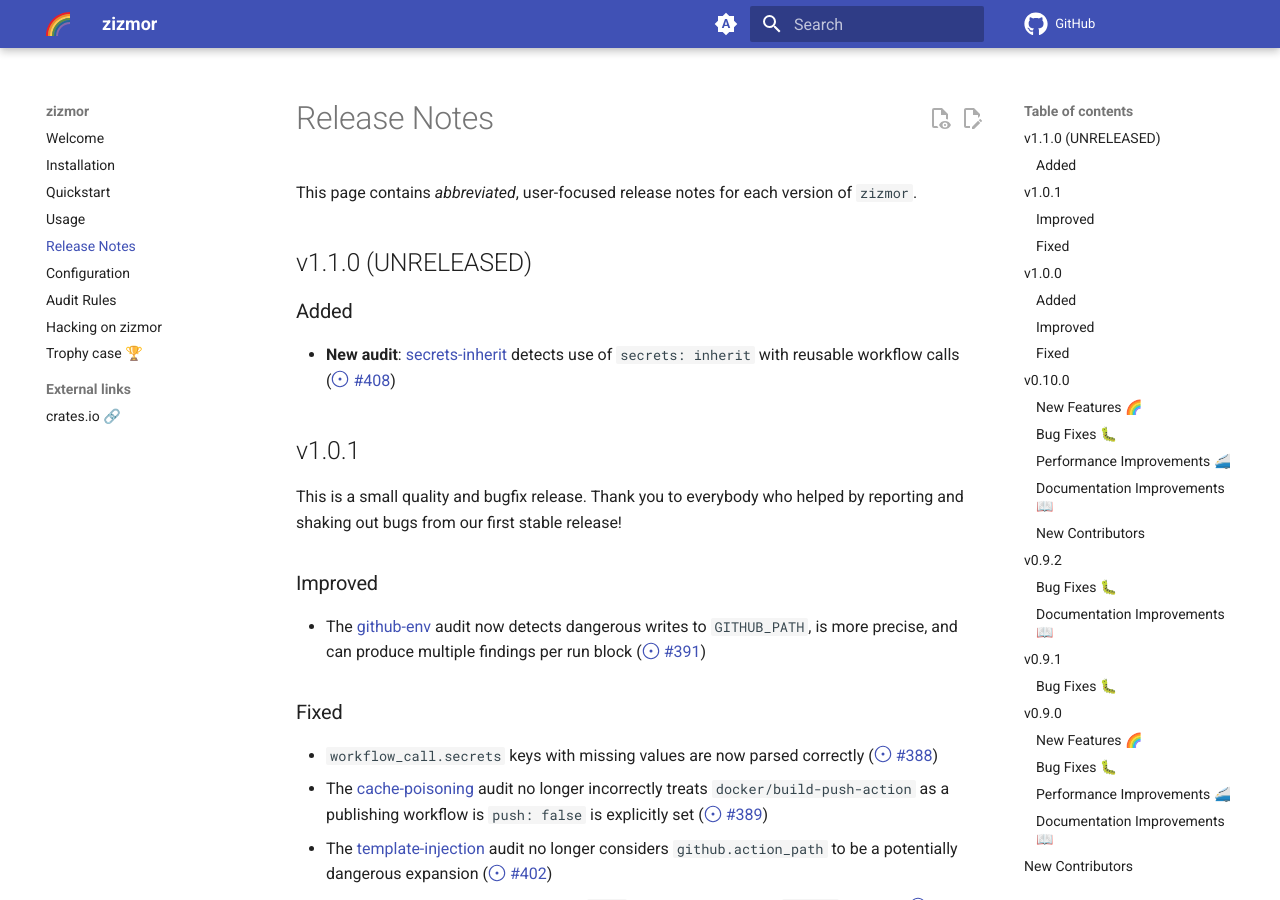
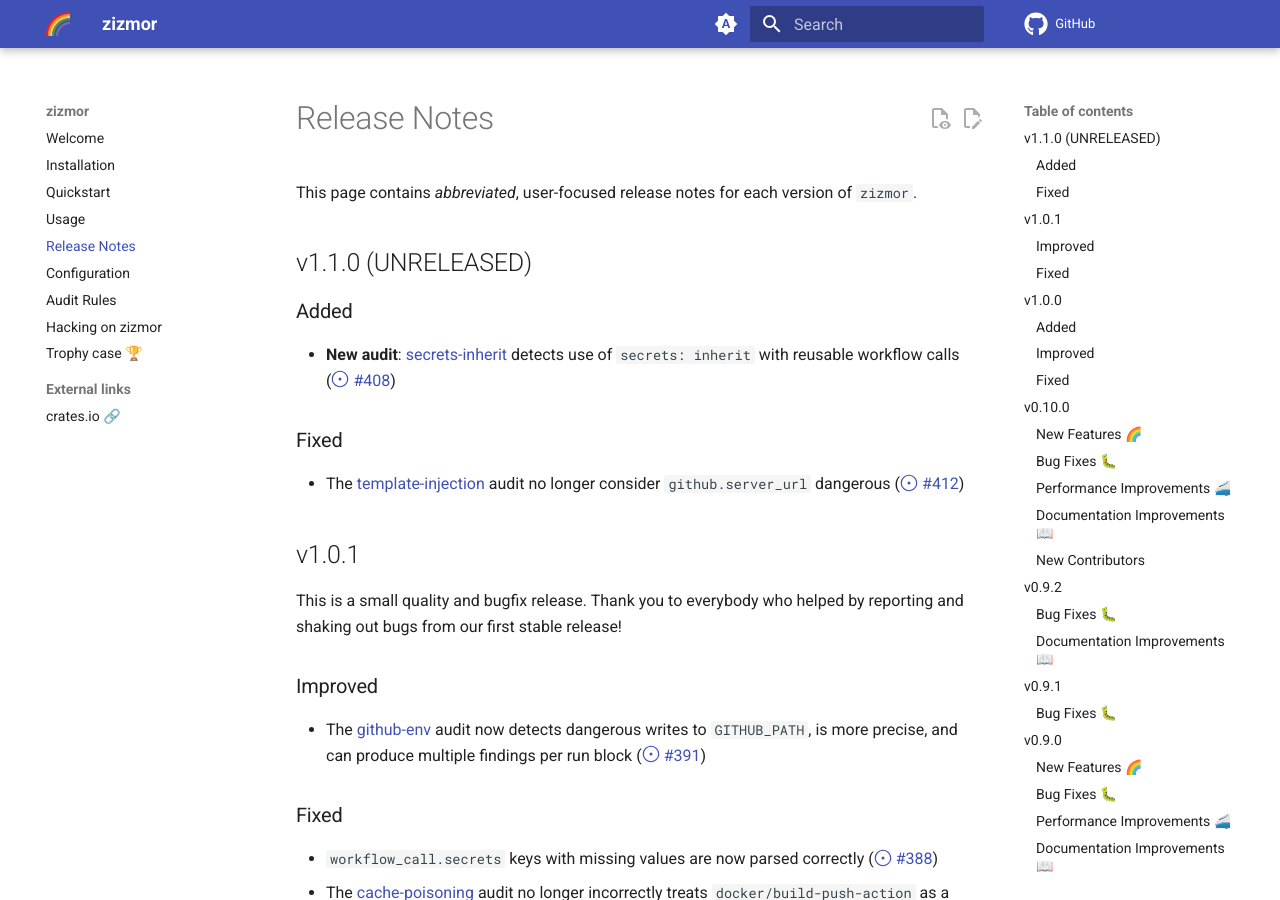
Before and after one commit to zizmorcore/zizmor, an MkDocs documentation site: the page built from docs/release-notes.md, in a window 1280 px wide and 900 px high. Built offline with MkDocs 1.6.1 and Material for MkDocs 9.7.7, drawn with Linux system fonts in a browser that asks for light colours; comment, search, counter and statistics services are not loaded.

Commit message:
fix: template-injection: github.server_url is safe (#412)

```diff
--- a/docs/release-notes.md
+++ b/docs/release-notes.md
@@ -13,6 +13,11 @@
 
 * **New audit**: [secrets-inherit] detects use of `secrets: inherit` with
   reusable workflow calls (#408)
+
+### Fixed
+
+* The [template-injection] audit no longer consider `github.server_url`
+  dangerous (#412)
 
 ## v1.0.1
 
```
Also changed, not shown: 1 other file.
